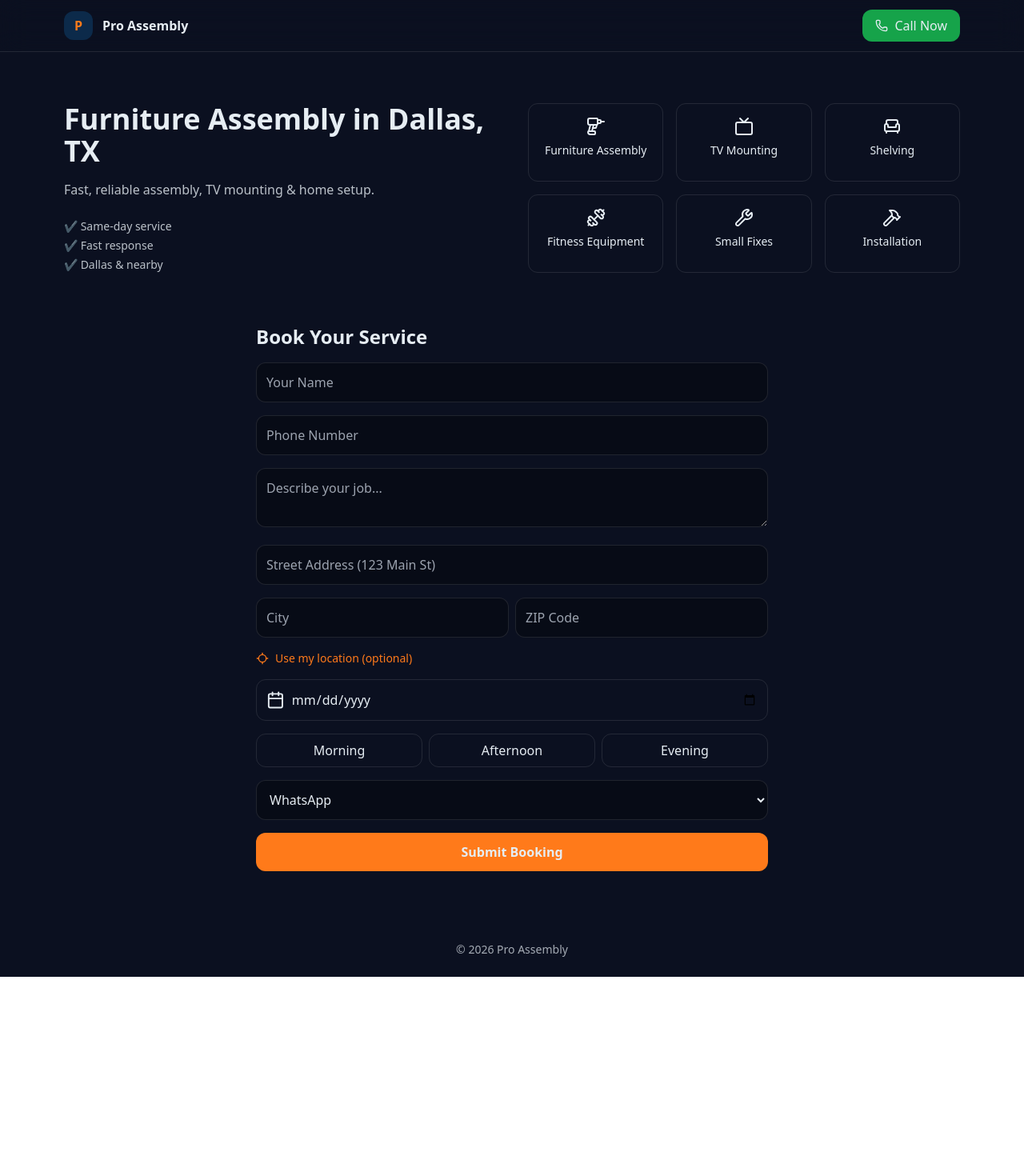
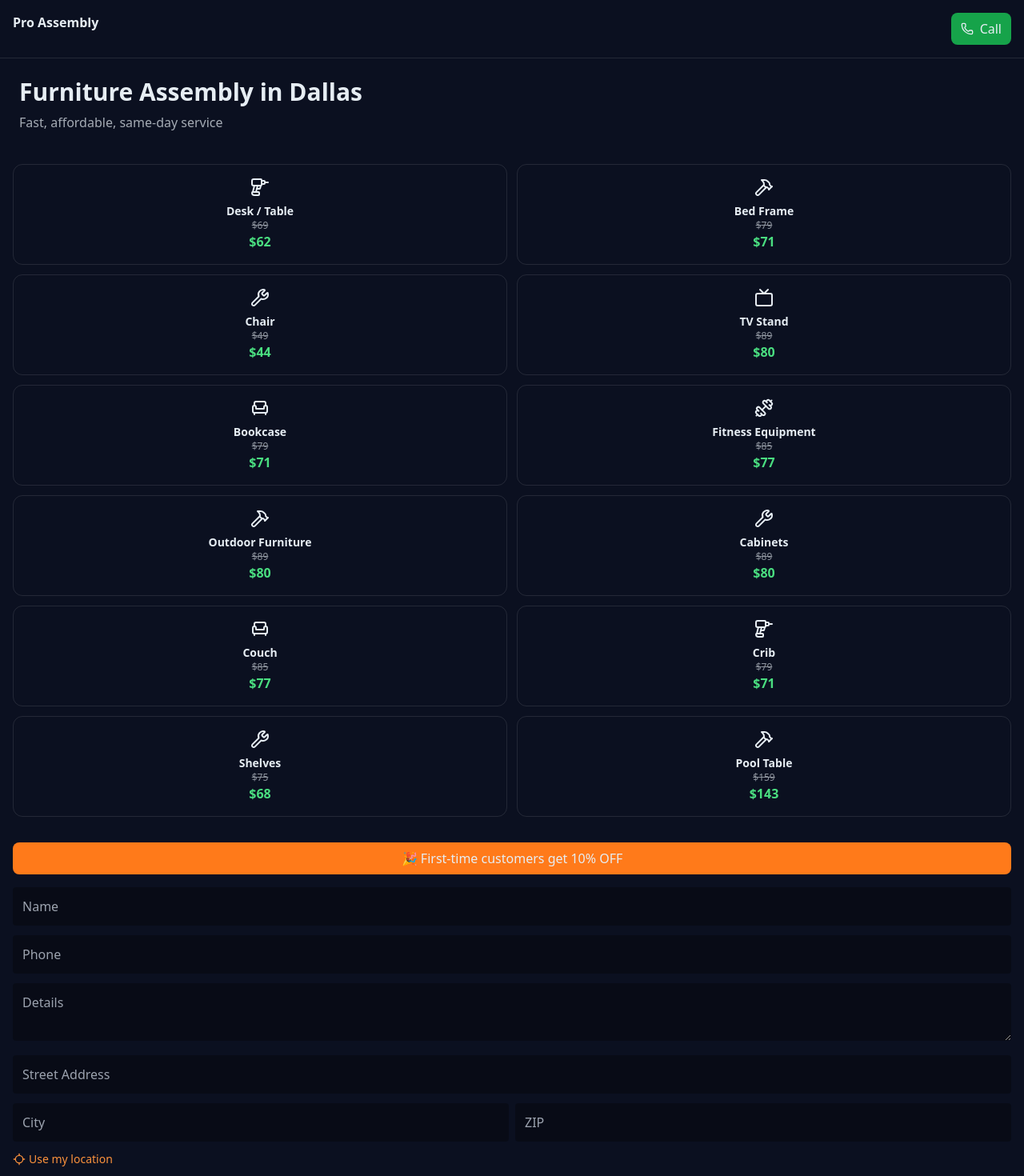
Before and after one commit to oceanasrat/Pro-assembly, a React (Vite) app: page / in a window 1280 px wide. Shown: the top 1470 px of the page at 80% size. Before the commit the page ends 1221 px from the top, so only its background shows below. Built offline with nearby package versions, Linux system fonts and the light colour scheme.

Commit message:
Refactor Preview component and add pricing

```diff
--- a/src/Preview.jsx
+++ b/src/Preview.jsx
@@ -1,6 +1,6 @@
 import {
   Drill, Hammer, Wrench, Tv, Armchair, Dumbbell,
-  MapPin, ShieldCheck, Phone, Calendar, Clock, Locate
+  Phone, Calendar, Locate
 } from "lucide-react";
 import { useState } from "react";
 
@@ -18,55 +18,57 @@ export default function Preview() {
     contactMethod: "whatsapp"
   });
 
-  const [loadingLocation, setLoadingLocation] = useState(false);
+  const [selectedPrice, setSelectedPrice] = useState(null);
   const [submitted, setSubmitted] = useState(false);
 
   const tools = [
-    { icon: Drill, label: "Furniture Assembly" },
-    { icon: Tv, label: "TV Mounting" },
-    { icon: Armchair, label: "Shelving" },
-    { icon: Dumbbell, label: "Fitness Equipment" },
-    { icon: Wrench, label: "Small Fixes" },
-    { icon: Hammer, label: "Installation" },
+    { icon: Drill, label: "Desk / Table", price: 69 },
+    { icon: Hammer, label: "Bed Frame", price: 79 },
+    { icon: Wrench, label: "Chair", price: 49 },
+    { icon: Tv, label: "TV Stand", price: 89 },
+    { icon: Armchair, label: "Bookcase", price: 79 },
+    { icon: Dumbbell, label: "Fitness Equipment", price: 85 },
+    { icon: Hammer, label: "Outdoor Furniture", price: 89 },
+    { icon: Wrench, label: "Cabinets", price: 89 },
+    { icon: Armchair, label: "Couch", price: 85 },
+    { icon: Drill, label: "Crib", price: 79 },
+    { icon: Wrench, label: "Shelves", price: 75 },
+    { icon: Hammer, label: "Pool Table", price: 159 },
   ];
 
-  // GPS helper (does NOT override full address)
   const handleLocation = () => {
     if (!navigator.geolocation) return;
 
-    setLoadingLocation(true);
-
-    navigator.geolocation.getCurrentPosition(
-      (pos) => {
+    navigator.geolocation.getCurrentPosition((pos) => {
       const lat = pos.coords.latitude;
       const lng = pos.coords.longitude;
-
       const mapsLink = `https://www.google.com/maps?q=${lat},${lng}`;
 
-        // Append instead of replacing
       setForm((prev) => ({
         ...prev,
         address: prev.address
           ? `${prev.address} (${mapsLink})`
           : mapsLink
       }));
-
-        setLoadingLocation(false);
-      },
-      () => {
-        alert("Could not get location");
-        setLoadingLocation(false);
-      }
-    );
+    });
   };
 
   const handleSubmit = (e) => {
     e.preventDefault();
 
+    const discounted = selectedPrice
+      ? Math.round(selectedPrice * 0.9)
+      : "";
+
     const message = `New Booking Request:
 Name: ${form.name}
 Phone: ${form.phone}
 Service: ${form.service}
+
+Price:
+Original: $${selectedPrice}
+Discounted: $${discounted}
+
 Details: ${form.details}
 
 Address:
@@ -98,105 +100,96 @@ Time: ${form.time}
     <div className="min-h-[80vh] bg-[#0B1020] text-[#E6EDF3]">
 
       {/* Header */}
-      <header className="sticky top-0 z-10 w-full border-b border-white/10 backdrop-blur-lg">
-        <div className="mx-auto max-w-6xl px-4 py-3 flex justify-between">
-
-          <div className="flex items-center gap-3">
-            <div className="h-9 w-9 rounded-xl grid place-items-center bg-[#0C2A4A] text-[#FF7A1A] font-black">
-              P
-            </div>
-            <div className="font-semibold">Pro Assembly</div>
-          </div>
-
-          <a href="tel:+12142519820" className="bg-green-600 px-4 py-2 rounded-xl flex items-center gap-2">
-            <Phone className="w-4 h-4" /> Call Now
+      <header className="flex justify-between p-4 border-b border-white/10">
+        <div className="font-bold">Pro Assembly</div>
+        <a href="tel:+12142519820" className="bg-green-600 px-3 py-2 rounded-lg flex items-center gap-2">
+          <Phone className="w-4 h-4" /> Call
         </a>
-
-        </div>
       </header>
 
       {/* Hero */}
-      <section className="max-w-6xl mx-auto px-4 py-16 grid md:grid-cols-2 gap-10">
-
-        <div>
-          <h1 className="text-4xl font-extrabold">
-            Furniture Assembly in Dallas, TX
-          </h1>
-
-          <p className="mt-4 opacity-80">
-            Fast, reliable assembly, TV mounting & home setup.
-          </p>
-
-          <div className="mt-6 space-y-1 text-sm opacity-80">
-            <div>✔ Same-day service</div>
-            <div>✔ Fast response</div>
-            <div>✔ Dallas & nearby</div>
-          </div>
+      <div className="p-6">
+        <h1 className="text-3xl font-bold">Furniture Assembly in Dallas</h1>
+        <p className="opacity-70 mt-2">Fast, affordable, same-day service</p>
       </div>
 
       {/* Services */}
-        <div className="grid grid-cols-3 gap-4">
-          {tools.map(({ icon: Icon, label }) => (
+      <div className="grid grid-cols-2 gap-3 p-4">
+        {tools.map(({ icon: Icon, label, price }) => {
+          const discounted = Math.round(price * 0.9);
+
+          return (
             <div
               key={label}
-              onClick={() => setForm({ ...form, service: label })}
-              className={`p-4 rounded-xl border text-center cursor-pointer ${
+              onClick={() => {
+                setForm({ ...form, service: label });
+                setSelectedPrice(price);
+              }}
+              className={`p-4 rounded-xl border cursor-pointer text-center ${
                 form.service === label
                   ? "bg-[#FF7A1A] text-white"
                   : "border-white/10"
               }`}
             >
               <Icon className="mx-auto mb-2" />
-              <div className="text-sm">{label}</div>
+              <div className="text-sm font-semibold">{label}</div>
+
+              <div className="line-through text-xs opacity-60">
+                ${price}
               </div>
-          ))}
+              <div className="text-green-400 font-bold">
+                ${discounted}
+              </div>
+            </div>
+          );
+        })}
       </div>
 
-      </section>
+      {/* Booking */}
+      <div className="p-4">
 
-      {/* Booking */}
-      <section className="max-w-2xl mx-auto px-4 pb-16">
-
-        <h2 className="text-2xl font-bold mb-4">Book Your Service</h2>
+        <div className="bg-[#FF7A1A] p-2 rounded-lg text-center mb-4">
+          🎉 First-time customers get 10% OFF
+        </div>
 
         {submitted && (
-          <div className="bg-green-600 p-3 rounded-xl mb-4">
-            ✅ Request sent! We’ll contact you shortly.
+          <div className="bg-green-600 p-2 rounded mb-3 text-center">
+            ✅ Request sent!
           </div>
         )}
 
-        <form onSubmit={handleSubmit} className="space-y-4">
+        <form onSubmit={handleSubmit} className="space-y-3">
 
           <input
-            placeholder="Your Name"
+            placeholder="Name"
             required
             value={form.name}
             onChange={(e) => setForm({ ...form, name: e.target.value })}
-            className="w-full p-3 rounded-xl bg-black/30 border border-white/10"
+            className="w-full p-3 rounded bg-black/30"
           />
 
           <input
-            placeholder="Phone Number"
+            placeholder="Phone"
             required
             value={form.phone}
             onChange={(e) => setForm({ ...form, phone: e.target.value })}
-            className="w-full p-3 rounded-xl bg-black/30 border border-white/10"
+            className="w-full p-3 rounded bg-black/30"
           />
 
           <textarea
-            placeholder="Describe your job..."
+            placeholder="Details"
             value={form.details}
             onChange={(e) => setForm({ ...form, details: e.target.value })}
-            className="w-full p-3 rounded-xl bg-black/30 border border-white/10"
+            className="w-full p-3 rounded bg-black/30"
           />
 
-          {/* FULL ADDRESS */}
+          {/* Address */}
           <input
-            placeholder="Street Address (123 Main St)"
+            placeholder="Street Address"
             required
             value={form.address}
             onChange={(e) => setForm({ ...form, address: e.target.value })}
-            className="w-full p-3 rounded-xl bg-black/30 border border-white/10"
+            className="w-full p-3 rounded bg-black/30"
           />
 
           <div className="grid grid-cols-2 gap-2">
@@ -205,29 +198,23 @@ Time: ${form.time}
               required
               value={form.city}
               onChange={(e) => setForm({ ...form, city: e.target.value })}
-              className="p-3 rounded-xl bg-black/30 border border-white/10"
+              className="p-3 rounded bg-black/30"
             />
-
             <input
-              placeholder="ZIP Code"
+              placeholder="ZIP"
               required
               value={form.zip}
               onChange={(e) => setForm({ ...form, zip: e.target.value })}
-              className="p-3 rounded-xl bg-black/30 border border-white/10"
+              className="p-3 rounded bg-black/30"
             />
           </div>
 
-          <button
-            type="button"
-            onClick={handleLocation}
-            className="text-sm text-[#FF7A1A] flex items-center gap-2"
-          >
-            <Locate className="w-4 h-4" />
-            Use my location (optional)
+          <button type="button" onClick={handleLocation} className="text-sm text-orange-400 flex items-center gap-1">
+            <Locate className="w-4 h-4" /> Use my location
           </button>
 
           {/* Date */}
-          <div className="flex items-center gap-2 p-3 border rounded-xl border-white/10">
+          <div className="flex items-center gap-2 bg-black/30 p-3 rounded">
             <Calendar />
             <input
               type="date"
@@ -245,8 +232,8 @@ Time: ${form.time}
                 type="button"
                 key={t}
                 onClick={() => setForm({ ...form, time: t })}
-                className={`flex-1 p-2 rounded-xl border ${
-                  form.time === t ? "bg-[#FF7A1A]" : "border-white/10"
+                className={`flex-1 p-2 rounded ${
+                  form.time === t ? "bg-orange-500" : "bg-black/30"
                 }`}
               >
                 {t}
@@ -258,23 +245,19 @@ Time: ${form.time}
           <select
             value={form.contactMethod}
             onChange={(e) => setForm({ ...form, contactMethod: e.target.value })}
-            className="w-full p-3 rounded-xl bg-black/30 border border-white/10"
+            className="w-full p-3 rounded bg-black/30"
           >
             <option value="whatsapp">WhatsApp</option>
-            <option value="call">Call Me</option>
-            <option value="sms">Text Me</option>
+            <option value="call">Call</option>
+            <option value="sms">SMS</option>
           </select>
 
-          <button className="w-full bg-[#FF7A1A] py-3 rounded-xl font-bold">
+          <button className="w-full bg-[#FF7A1A] py-3 rounded font-bold">
             Submit Booking
           </button>
 
         </form>
-      </section>
-
-      <footer className="text-center py-6 text-sm opacity-70">
-        © {new Date().getFullYear()} Pro Assembly
-      </footer>
+      </div>
 
     </div>
   );
```
Lines whose indentation alone changed are shown as unchanged.
